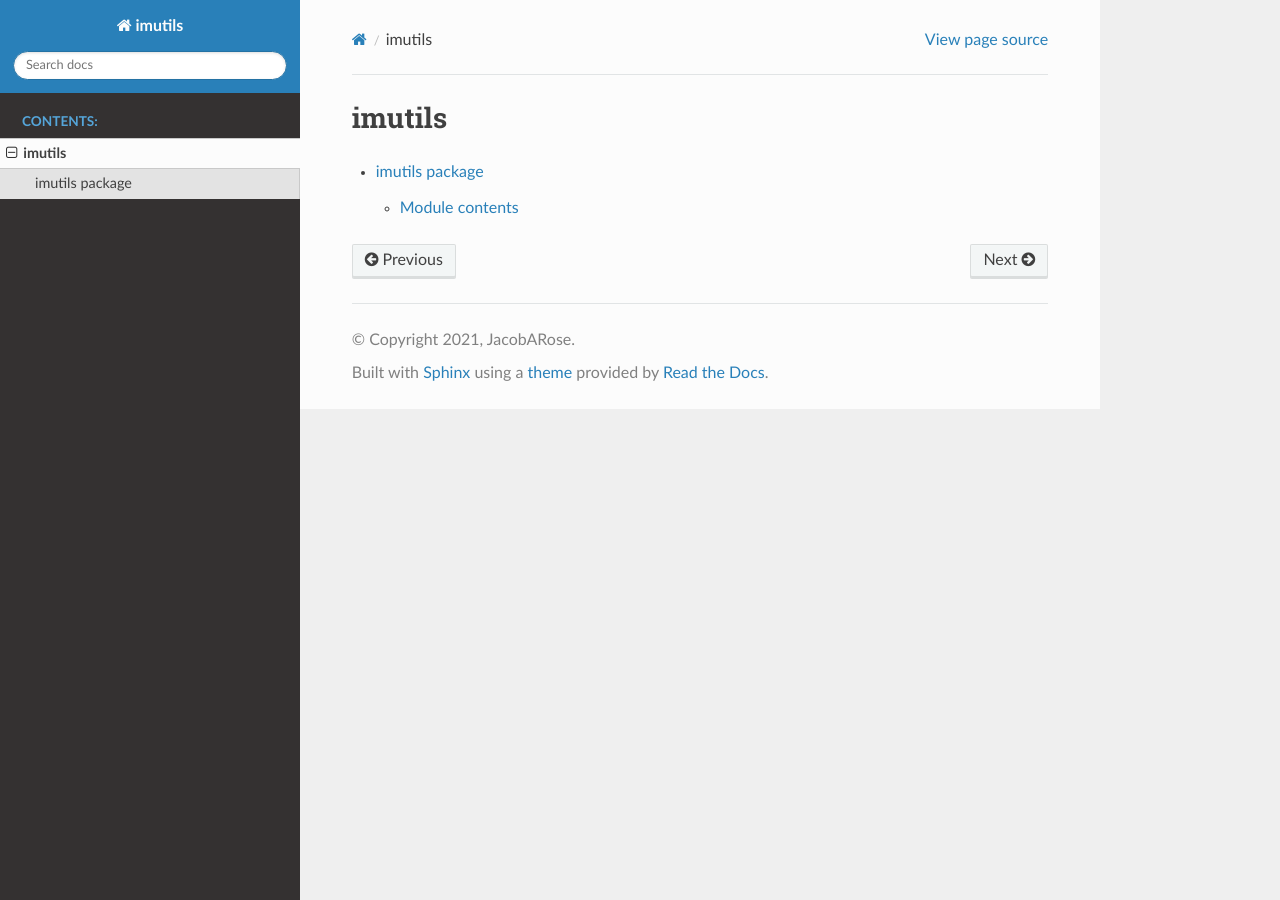
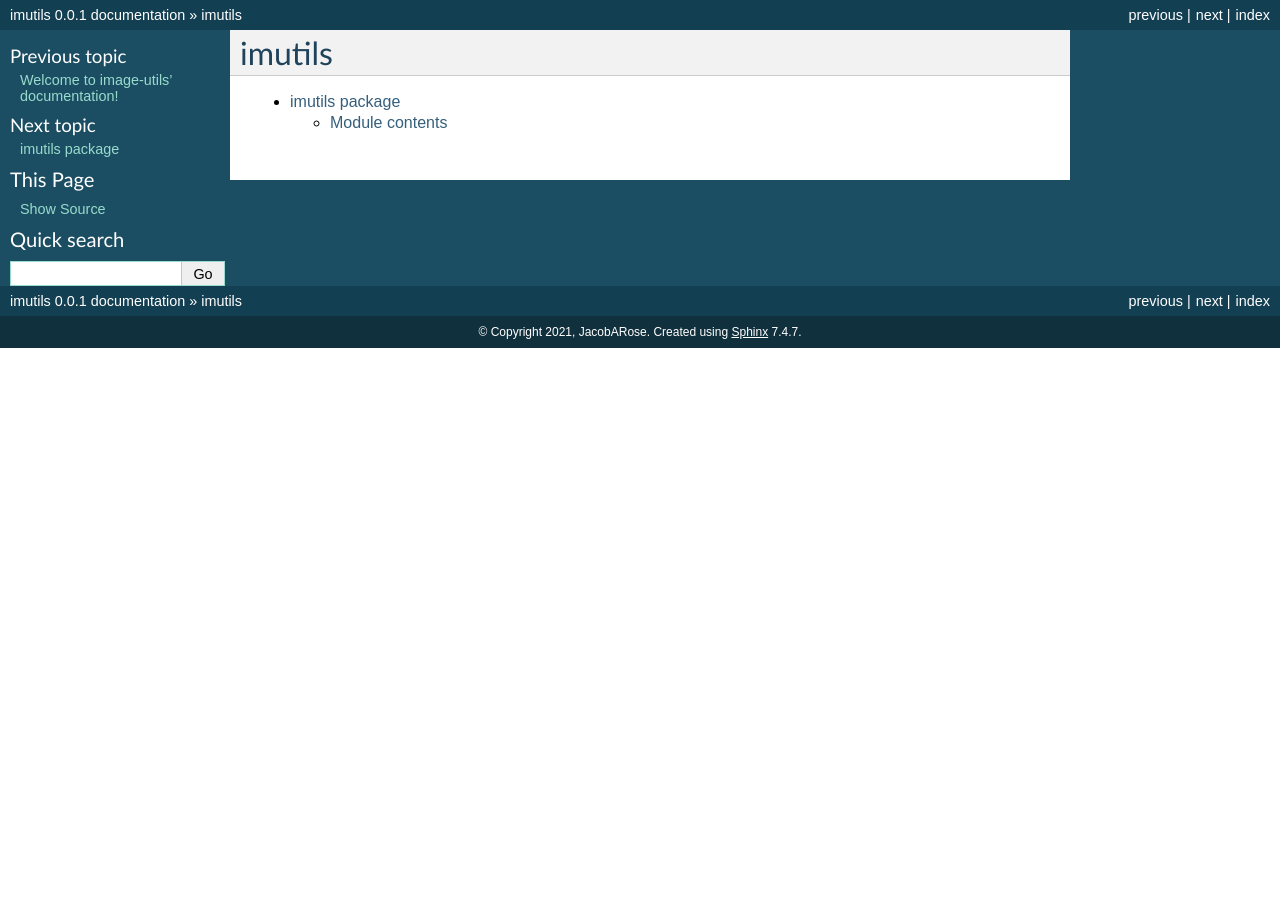
Before and after one commit to JacobARose/image-utils, a Sphinx documentation site: the page built from docs/api/modules.rst, in a window 1280 px wide. Built offline with Sphinx 7.4.7, drawn with Linux system fonts in a browser that asks for light colours.

```diff
--- a/docs/api/imutils.rst
+++ b/docs/api/imutils.rst
@@ -1,5 +1,5 @@
 imutils package
-=====================
+===============
 
 Module contents
 ---------------
--- a/docs/api/modules.rst
+++ b/docs/api/modules.rst
@@ -1,5 +1,5 @@
 imutils
-=============
+=======
 
 .. toctree::
    :maxdepth: 4
--- a/docs/conf.py
+++ b/docs/conf.py
@@ -57,7 +57,7 @@
 # The theme to use for HTML and HTML Help pages.  See the documentation for
 # a list of builtin themes.
 #
-html_theme = "sphinx_rtd_theme"
+html_theme = "classic"
 
 # Add any paths that contain custom static files (such as style sheets) here,
 # relative to this directory. They are copied after the builtin static files,
--- a/requirements-dev.txt
+++ b/requirements-dev.txt
@@ -1 +1,3 @@
+flake8
 pre-commit
+Sphinx
```
Also changed, not shown: 1 other file.
